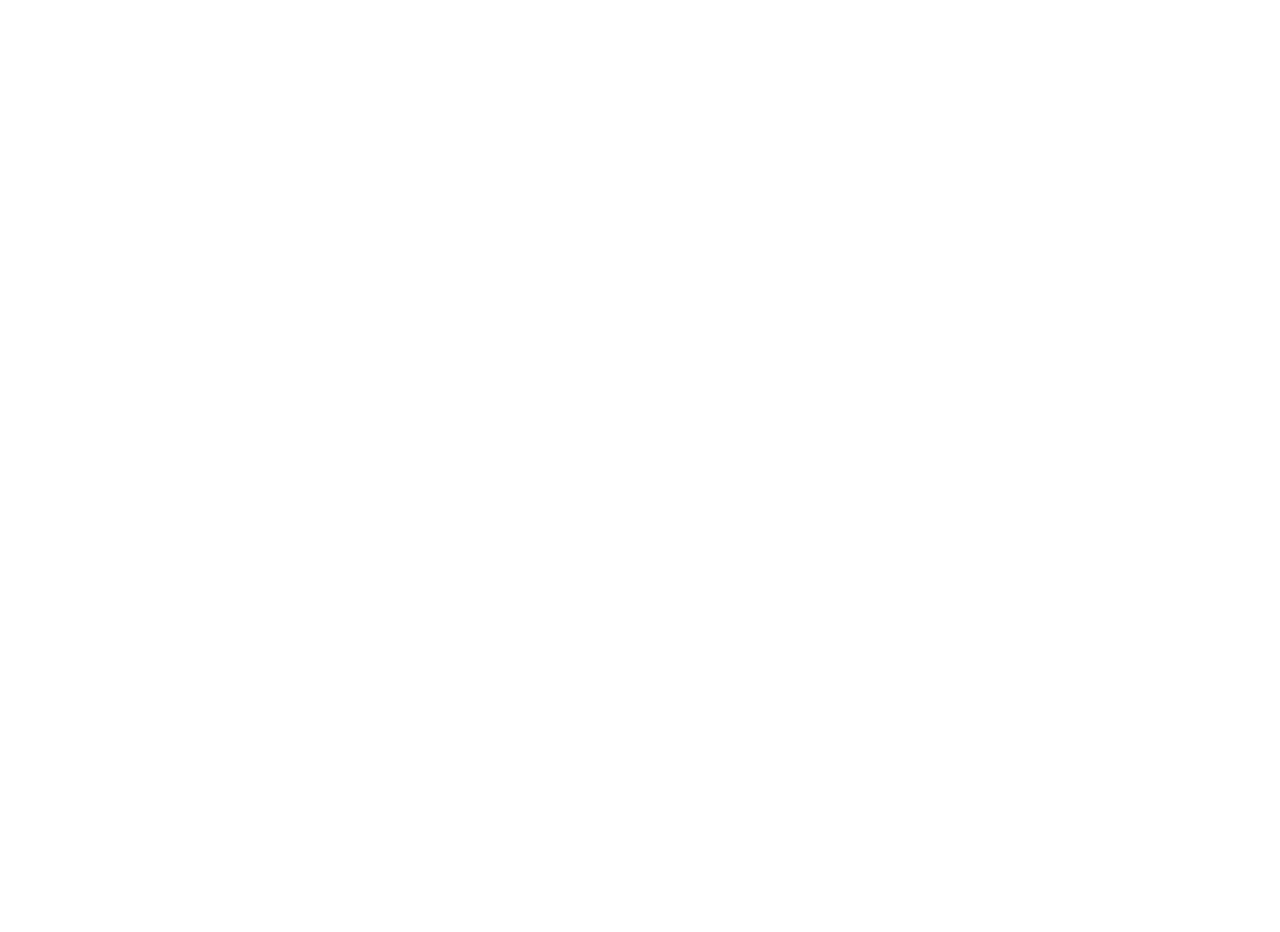
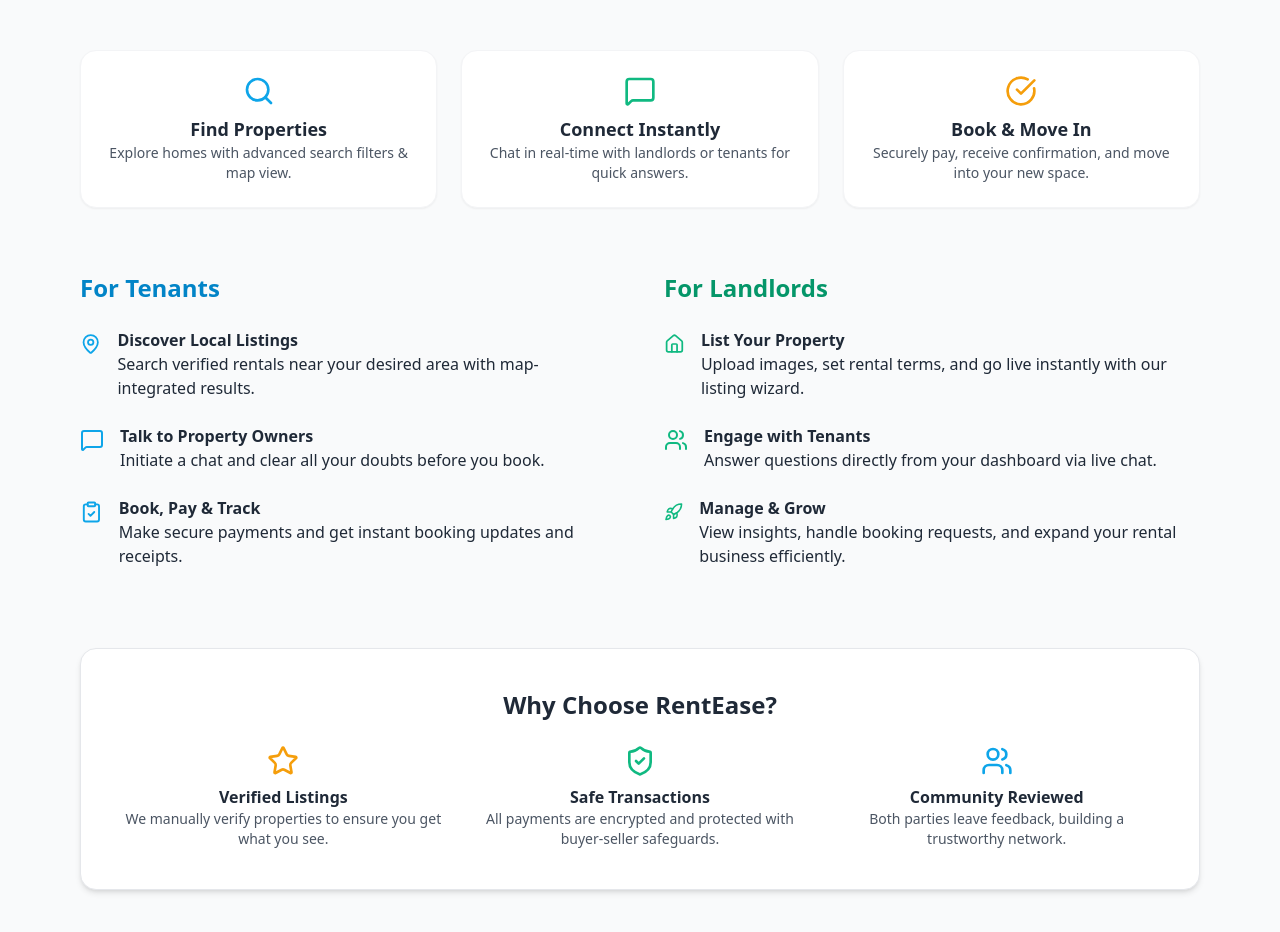
Before and after one commit to Tacenda01/Rentease, a React (Create React App) app in the folder frontend/: page /about in a window 1280 px wide. Shown: the part 166-1098 px from the top of the page. Before the commit the page ends 800 px from the top, so only its background shows below. Built offline with nearby package versions, Linux system fonts and the light colour scheme.

Commit message:
FAQs and About Page

```diff
--- a/frontend/package.json
+++ b/frontend/package.json
@@ -4,6 +4,7 @@
   "private": true,
   "dependencies": {
     "cra-template-pwa": "2.0.0",
+    "lucide-react": "^0.522.0",
     "react": "^19.1.0",
     "react-dom": "^19.1.0",
     "react-router-dom": "^6.30.1",
--- a/frontend/src/Components/About/about.js
+++ b/frontend/src/Components/About/about.js
@@ -1,7 +1,129 @@
-const About = () => {
-    return (
-        <div></div>
-    );
-};
+import {
+  CheckCircle,
+  ShieldCheck,
+  Home,
+  Search,
+  MessageSquare,
+  ClipboardCheck,
+  Star,
+  Users,
+  MapPin,
+  Rocket,
+} from "lucide-react";
 
-export default About;
+export default function HowItWorksSection() {
+  return (
+    <section className="bg-gray-50 py-16 px-6 md:px-20 text-gray-800">
+      <div className="max-w-6xl mx-auto">
+
+        {/* Header */}
+        <h2 className="text-4xl font-bold text-center mb-4">How RentEase Works</h2>
+        <p className="text-center text-gray-600 max-w-xl mx-auto mb-12">
+          Whether you’re a landlord or a tenant, RentEase makes the rental process seamless, secure, and efficient.
+        </p>
+
+        {/* Quick 3-Step Summary */}
+        <div className="grid sm:grid-cols-3 gap-6 text-center mb-16">
+          <div className="bg-white rounded-2xl p-6 shadow-sm border border-gray-100">
+            <Search className="text-sky-500 mx-auto w-8 h-8 mb-2" />
+            <h4 className="font-semibold text-lg">Find Properties</h4>
+            <p className="text-sm text-gray-600">Explore homes with advanced search filters & map view.</p>
+          </div>
+          <div className="bg-white rounded-2xl p-6 shadow-sm border border-gray-100">
+            <MessageSquare className="text-emerald-500 mx-auto w-8 h-8 mb-2" />
+            <h4 className="font-semibold text-lg">Connect Instantly</h4>
+            <p className="text-sm text-gray-600">Chat in real-time with landlords or tenants for quick answers.</p>
+          </div>
+          <div className="bg-white rounded-2xl p-6 shadow-sm border border-gray-100">
+            <CheckCircle className="text-amber-500 mx-auto w-8 h-8 mb-2" />
+            <h4 className="font-semibold text-lg">Book & Move In</h4>
+            <p className="text-sm text-gray-600">Securely pay, receive confirmation, and move into your new space.</p>
+          </div>
+        </div>
+
+        {/* Detailed Steps Section */}
+        <div className="grid md:grid-cols-2 gap-12 mb-20">
+          {/* Tenants */}
+          <div>
+            <h3 className="text-2xl font-semibold text-sky-600 mb-6">For Tenants</h3>
+            <ul className="space-y-6">
+              <li className="flex items-start gap-4">
+                <MapPin className="text-sky-500 w-6 h-6 mt-1" />
+                <div>
+                  <h4 className="font-semibold">Discover Local Listings</h4>
+                  <p>Search verified rentals near your desired area with map-integrated results.</p>
+                </div>
+              </li>
+              <li className="flex items-start gap-4">
+                <MessageSquare className="text-sky-500 w-6 h-6 mt-1" />
+                <div>
+                  <h4 className="font-semibold">Talk to Property Owners</h4>
+                  <p>Initiate a chat and clear all your doubts before you book.</p>
+                </div>
+              </li>
+              <li className="flex items-start gap-4">
+                <ClipboardCheck className="text-sky-500 w-6 h-6 mt-1" />
+                <div>
+                  <h4 className="font-semibold">Book, Pay & Track</h4>
+                  <p>Make secure payments and get instant booking updates and receipts.</p>
+                </div>
+              </li>
+            </ul>
+          </div>
+
+          {/* Landlords */}
+          <div>
+            <h3 className="text-2xl font-semibold text-emerald-600 mb-6">For Landlords</h3>
+            <ul className="space-y-6">
+              <li className="flex items-start gap-4">
+                <Home className="text-emerald-500 w-6 h-6 mt-1" />
+                <div>
+                  <h4 className="font-semibold">List Your Property</h4>
+                  <p>Upload images, set rental terms, and go live instantly with our listing wizard.</p>
+                </div>
+              </li>
+              <li className="flex items-start gap-4">
+                <Users className="text-emerald-500 w-6 h-6 mt-1" />
+                <div>
+                  <h4 className="font-semibold">Engage with Tenants</h4>
+                  <p>Answer questions directly from your dashboard via live chat.</p>
+                </div>
+              </li>
+              <li className="flex items-start gap-4">
+                <Rocket className="text-emerald-500 w-6 h-6 mt-1" />
+                <div>
+                  <h4 className="font-semibold">Manage & Grow</h4>
+                  <p>View insights, handle booking requests, and expand your rental business efficiently.</p>
+                </div>
+              </li>
+            </ul>
+          </div>
+        </div>
+
+        {/* Why RentEase? */}
+        <div className="bg-white p-10 rounded-2xl shadow-md mb-20 border border-gray-200">
+          <h3 className="text-2xl font-semibold mb-6 text-gray-800 text-center">Why Choose RentEase?</h3>
+          <div className="grid md:grid-cols-3 gap-8 text-center">
+            <div>
+              <Star className="text-amber-500 mx-auto w-8 h-8 mb-2" />
+              <h4 className="font-semibold">Verified Listings</h4>
+              <p className="text-gray-600 text-sm">We manually verify properties to ensure you get what you see.</p>
+            </div>
+            <div>
+              <ShieldCheck className="text-emerald-500 mx-auto w-8 h-8 mb-2" />
+              <h4 className="font-semibold">Safe Transactions</h4>
+              <p className="text-gray-600 text-sm">All payments are encrypted and protected with buyer-seller safeguards.</p>
+            </div>
+            <div>
+              <Users className="text-sky-500 mx-auto w-8 h-8 mb-2" />
+              <h4 className="font-semibold">Community Reviewed</h4>
+              <p className="text-gray-600 text-sm">Both parties leave feedback, building a trustworthy network.</p>
+            </div>
+          </div>
+        </div>
+
+
+      </div>
+    </section>
+  );
+}
--- a/frontend/src/Components/Faqs/faq.js
+++ b/frontend/src/Components/Faqs/faq.js
@@ -1,7 +1,69 @@
-const FAQs = () => {
-    return (
-        <div></div>
-    );
-};
+import { useState } from "react";
 
-export default FAQs;
+const faqs = [
+  {
+    question: "How do I list my property on RentEase?",
+    answer:
+      "To list your property, simply create an account, click on 'List Your Property', and follow the guided steps to upload photos, details, and pricing.",
+  },
+  {
+    question: "Is there a fee for tenants or landlords?",
+    answer:
+      "RentEase is free for tenants. Landlords may pay a small service fee per booking or opt for subscription-based listing plans.",
+  },
+  {
+    question: "How does booking confirmation work?",
+    answer:
+      "Once a tenant submits a booking request, the landlord is notified and must approve it. Upon approval, the tenant is notified and payment is processed.",
+  },
+  {
+    question: "Is RentEase secure for payments?",
+    answer:
+      "Yes. RentEase integrates secure payment gateways to ensure safe and encrypted transactions for all users.",
+  },
+];
+
+export default function FAQSection() {
+  const [activeIndex, setActiveIndex] = useState(null);
+
+  const toggleFAQ = (index) => {
+    setActiveIndex((prevIndex) => (prevIndex === index ? null : index));
+  };
+
+  return (
+    <section className="bg-gray-50 py-12 px-6 md:px-20">
+      <div className="max-w-4xl mx-auto">
+        <h2 className="text-3xl font-semibold text-gray-800 mb-6 text-center">
+          Frequently Asked Questions
+        </h2>
+        <div className="space-y-4">
+          {faqs.map((faq, index) => (
+            <div
+              key={index}
+              className={`border rounded-2xl shadow-sm transition duration-200 cursor-pointer ${
+                activeIndex === index
+                  ? "bg-white border-sky-500"
+                  : "bg-white border-gray-200"
+              }`}
+              onClick={() => toggleFAQ(index)}
+            >
+              <div className="p-4 md:p-5 hover:bg-sky-100 rounded-2xl transition-colors duration-300">
+                <h3 className="text-lg font-medium text-gray-800 flex justify-between items-center">
+                  {faq.question}
+                  <span className="text-sky-500 text-xl">
+                    {activeIndex === index ? "−" : "+"}
+                  </span>
+                </h3>
+                {activeIndex === index && (
+                  <p className="mt-3 text-gray-600 transition-all duration-200">
+                    {faq.answer}
+                  </p>
+                )}
+              </div>
+            </div>
+          ))}
+        </div>
+      </div>
+    </section>
+  );
+}
```
Also changed, not shown: frontend/src/index.css (line endings or trailing spaces), frontend/tailwind.config.js (line endings or trailing spaces), 1 other file (tests, documents, lock files or other folders).
